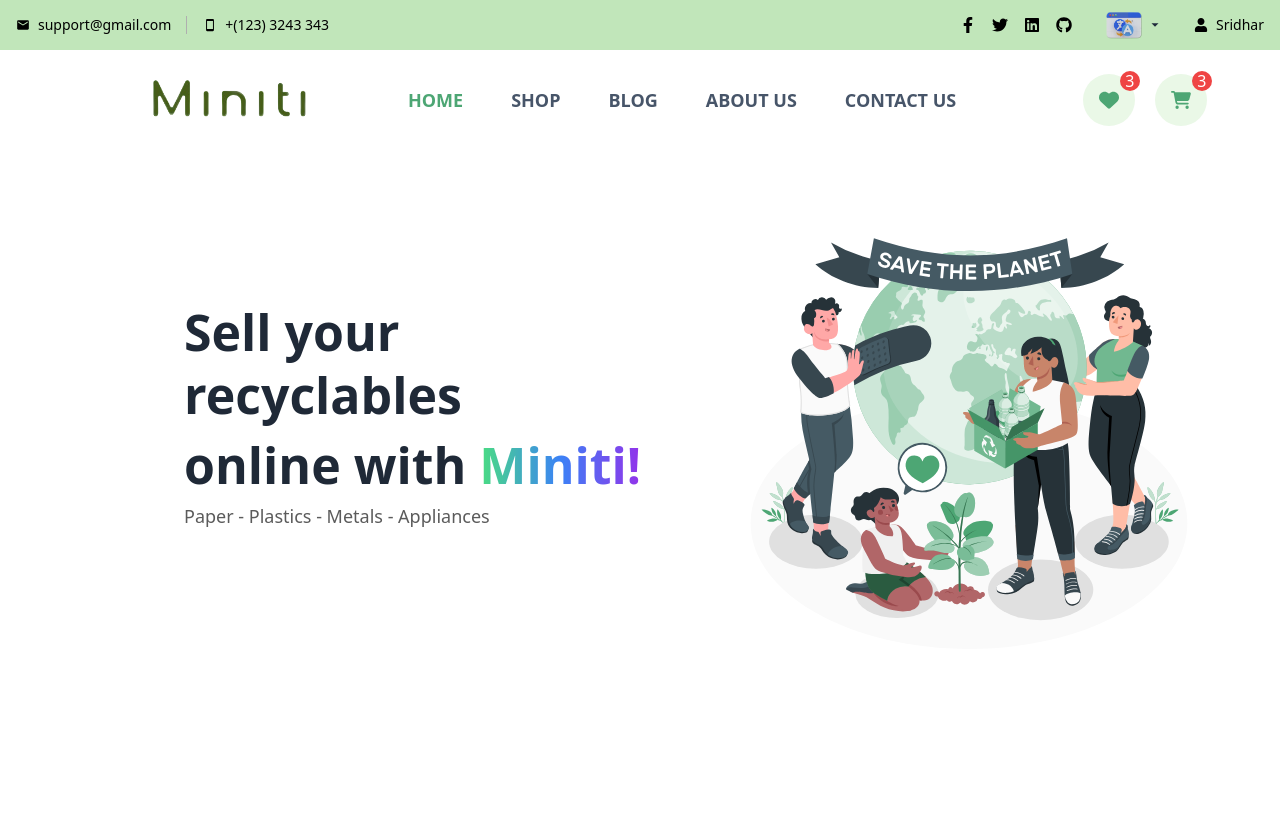
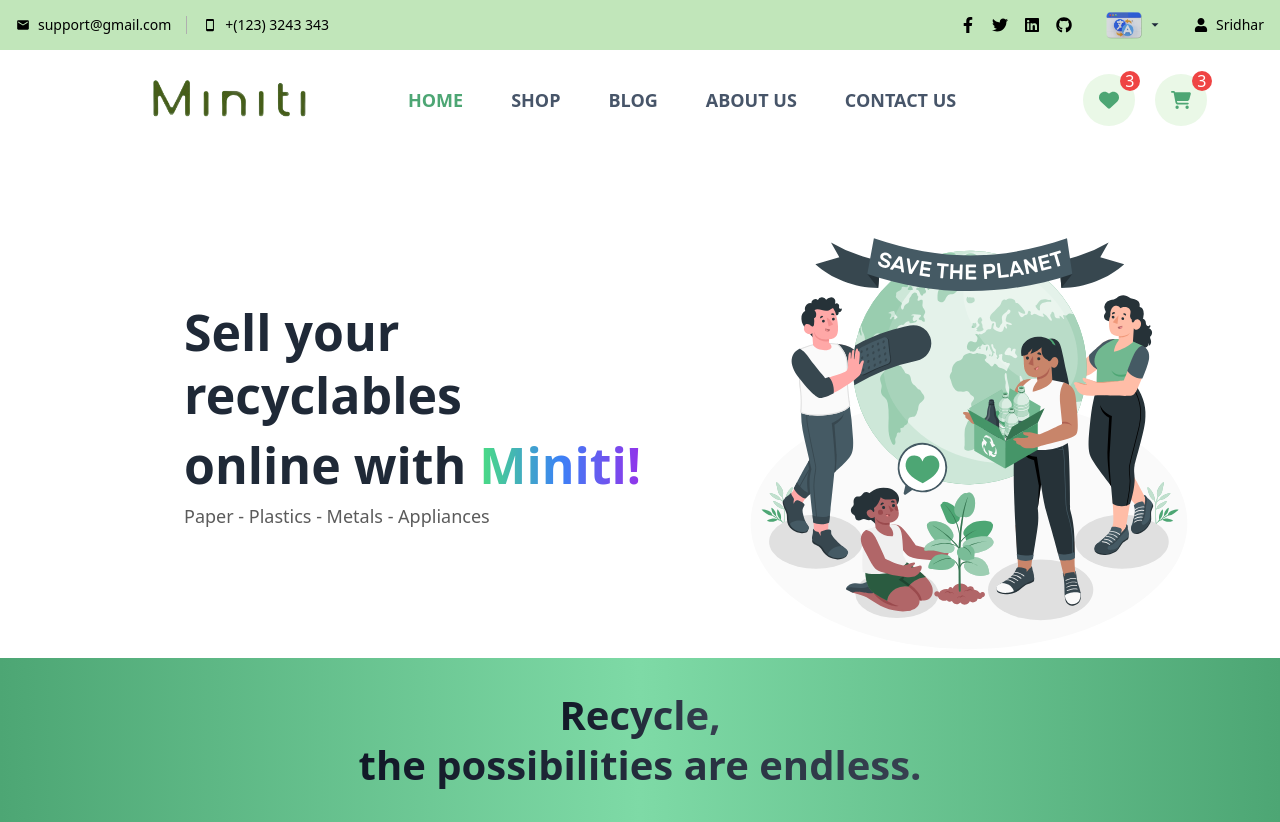
Before and after one commit to Sridhare29/miniti, a React (Create React App) app in the folder miniti/: page / in a window 1280 px wide. Before the commit the page ends 800 px from the top, so only its background shows below. Built offline with nearby package versions, Linux system fonts and the light colour scheme.

Commit message:
Qoute Banner

```diff
--- /dev/null
+++ b/miniti/src/components/Layout/QuoteBanner.jsx
@@ -0,0 +1,18 @@
+import React from 'react';
+
+export const QuoteBanner = () => {
+  return (
+    <div className="w-full h-auto mt-0 bg-gradient-to-r from-[#4DA674] via-[#7edaa6] to-[#4DA674] ">
+      <div className="flex flex-col justify-center items-center py-8 px-4 text-center">
+        {/* First Line */}
+        <p className="font-extrabold text-[40px] lg:text-[50px] leading-tight text-transparent bg-clip-text bg-gradient-to-r from-gray-900 to-gray-700 animate-fade-in">
+          Recycle,
+        </p>
+        {/* Second Line */}
+        <p className="font-extrabold text-[40px] lg:text-[50px] leading-tight text-transparent bg-clip-text bg-gradient-to-r from-gray-900 to-gray-700 animate-fade-in delay-150">
+          the possibilities are endless.
+        </p>
+      </div>
+    </div>
+  );
+};
--- a/miniti/src/pages/Home.jsx
+++ b/miniti/src/pages/Home.jsx
@@ -1,12 +1,14 @@
 import React from 'react'
 import Header from '../components/Header'
 import MainBanner from '../components/Layout/MainBanner'
+import { QuoteBanner } from '../components/Layout/QuoteBanner'
 
 function Home() {
   return (
     <div className='w-full'>
         <Header/>
         <MainBanner/>
+        <QuoteBanner/>
     </div>
   )
 }
```
